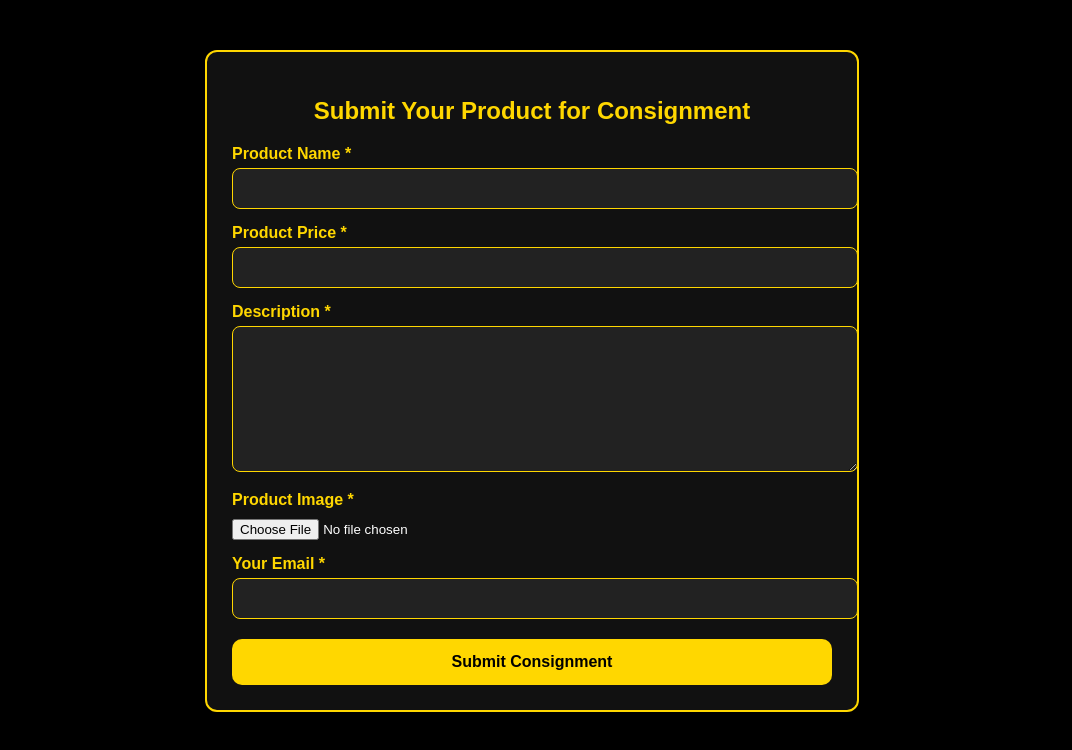
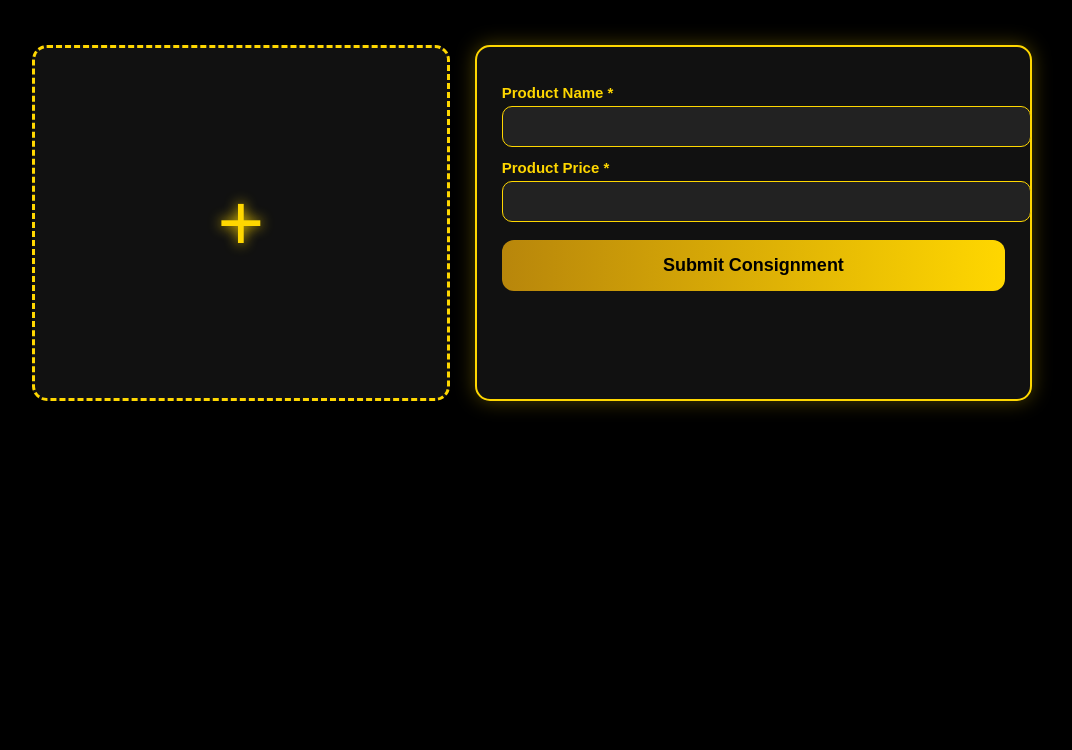
Before and after one commit to tajtarun/EliteWear, a website: page consignment.html in a window 1280 px wide. Shown: the whole page, without its empty margins (108-1180 px from the left). Drawn offline with nearby package versions, Linux system fonts and the light colour scheme.

Commit message:
Update consignment.html

```diff
--- a/consignment.html
+++ b/consignment.html
@@ -2,94 +2,144 @@
 <html lang="en">
 <head>
 <meta charset="UTF-8">
-  <meta name="viewport" content="width=device-width, initial-scale=1">
-  <title>Consignment Upload — EliteWear</title>
+<meta name="viewport" content="width=device-width, initial-scale=1.0">
+<title>Consignment Upload</title>
+
+<!-- Supabase -->
+<script src="https://cdn.jsdelivr.net/npm/@supabase/supabase-js@2"></script>
+
+<!-- EmailJS -->
+<script src="https://cdn.jsdelivr.net/npm/emailjs-com@2/dist/email.min.js"></script>
+
 <style>
 body {
     margin: 0;
-      padding: 0;
-      background: #000;
-      color: #fff;
+    background: black;
     font-family: Poppins, sans-serif;
+    color: white;
 }
+
 .container {
-      max-width: 600px;
-      margin: 50px auto;
+    margin: 45px auto;
+    max-width: 1000px;
+    display: flex;
+    gap: 25px;
+}
+
+/* LEFT BOX */
+.upload-box {
+    width: 45%;
+    height: 350px;
+    background: #111;
+    border: 3px dashed gold;
+    border-radius: 15px;
+    display: flex;
+    align-items: center;
+    justify-content: center;
+    cursor: pointer;
+    transition: .3s;
+}
+.upload-box:hover {
+    transform: scale(1.04);
+    box-shadow: 0 0 25px gold;
+}
+.plus {
+    font-size: 80px;
+    color: gold;
+    animation: glow 1.3s infinite alternate;
+}
+@keyframes glow {
+  from { text-shadow: 0 0 10px gold; }
+  to { text-shadow: 0 0 25px gold; }
+}
+#previewImage {
+    width: 100%;
+    height: 100%;
+    object-fit: cover;
+    border-radius: 15px;
+    display: none;
+}
+
+/* RIGHT FORM */
+.form-box {
+    width: 55%;
     background: #111;
     padding: 25px;
+    border-radius: 15px;
     border: 2px solid gold;
-      border-radius: 12px;
-    }
-    h2 {
-      text-align: center;
-      color: gold;
-      margin-bottom: 20px;
+    box-shadow: 0 0 20px rgba(255, 215, 0, 0.3);
 }
 label {
+    color: gold;
+    font-size: 15px;
+    font-weight: 600;
     display: block;
-      color: gold;
-      margin-top: 15px;
-      font-weight: 600;
+    margin-top: 12px;
 }
-    input[type="text"], input[type="number"], input[type="email"], textarea {
+input {
     width: 100%;
     padding: 12px;
     background: #222;
+    color: white;
     border: 1px solid gold;
-      border-radius: 8px;
-      color: white;
+    border-radius: 10px;
     margin-top: 5px;
 }
-    input[type="file"] {
+
+/* SUBMIT BUTTON */
+.submit-btn {
+    width: 100%;
+    padding: 15px;
+    margin-top: 18px;
+    background: linear-gradient(to right, #b8860b, gold);
+    border: none;
+    border-radius: 12px;
+    font-size: 18px;
+    font-weight: bold;
+    color: black;
+    cursor: pointer;
+    transition: .3s;
+}
+.submit-btn:hover {
+    transform: scale(1.05);
+    box-shadow: 0 0 25px gold;
+}
+
+#loadingSpinner {
+    display: none;
+    color: gold;
     margin-top: 10px;
-      color: #fff;
-    }
-    textarea {
-      resize: vertical;
-      height: 120px;
-    }
-    button {
-      width: 100%;
-      padding: 14px;
-      background: gold;
-      border: none;
-      border-radius: 10px;
-      color: black;
-      font-size: 16px;
-      font-weight: bold;
-      margin-top: 20px;
-      cursor: pointer;
-    }
-    button:hover {
-      opacity: 0.9;
 }
 </style>
 </head>
+
 <body>
 
 <div class="container">
-    <h2>Submit Your Product for Consignment</h2>
-    <form action="https://formspree.io/f/xjknrdzp" method="POST" enctype="multipart/form-data">
 
+    <!-- IMAGE UPLOAD -->
+    <div class="upload-box" onclick="document.getElementById('product_image').click()">
+        <span class="plus" id="plusIcon">+</span>
+        <img id="previewImage">
+    </div>
+
+    <input type="file" id="product_image" accept="image/*" hidden>
+
+    <!-- RIGHT FORM -->
+    <form id="consignmentForm" class="form-box">
         <label>Product Name *</label>
-      <input type="text" name="product_name" required>
+        <input type="text" id="product_name" required>
 
         <label>Product Price *</label>
-      <input type="number" name="product_price" required>
+        <input type="number" id="product_price" required>
 
-      <label>Description *</label>
-      <textarea name="product_description" required></textarea>
+        <button class="submit-btn" type="submit">Submit Consignment</button>
 
-      <label>Product Image *</label>
-      <input type="file" name="attachment" accept="image/*" required>
+        <div id="loadingSpinner">Uploading… Please wait...</div>
+    </form>
 
-      <label>Your Email *</label>
-      <input type="email" name="sender_email" required>
-
-      <button type="submit">Submit Consignment</button>
-
-    </form>
 </div>
 
+<script src="script.js"></script>
 </body>
 </html>
```
Lines whose indentation alone changed are shown as unchanged.
